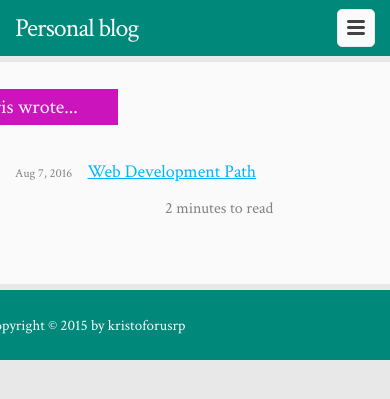
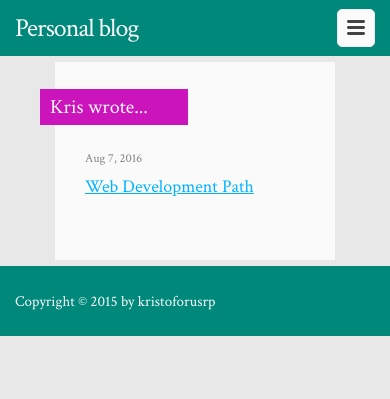
Before and after one commit to kru/kru.github.io, a Jekyll site: the page built from index.html, in a window 390 px wide. Shown: the top 399 px of the page. Built offline with Jekyll 4.4.1, drawn with Linux system fonts in a browser that asks for light colours.

Commit message:
Add responsive styles

```diff
--- a/_sass/_layout.scss
+++ b/_sass/_layout.scss
@@ -308,3 +308,97 @@ h2 .post-link {
         }
     }
 }
+
+@media only screen and (min-width: 320px) and (max-width: 479px) {
+    .page-content {
+        max-width: 250px;
+        padding-right: $spacing-unit / 2;
+        padding-left: $spacing-unit / 2;
+    }
+
+    .post-list {
+        margin-top: $spacing-unit / 2;
+    }
+
+    .post-link {
+        display: block;
+        font-size: 18px;
+    }
+
+    .time-count {
+        display: none;
+    }
+
+    .post-content {
+        margin: 0 auto 30px;
+        width: 250px;
+        font-size: 20px;
+        line-height: 1.625;
+
+        p {
+            padding-right: 20px;
+        }
+    }
+
+    .copyright p {
+        margin-left: $spacing-unit;
+    }
+}
+
+@media only screen and (min-width: 480px) and (max-width: 767px) {
+    .page-content {
+        max-width: 690px;
+        padding-right: $spacing-unit / 2;
+        padding-left: $spacing-unit / 2;
+    }
+
+    .post-list {
+        margin-top: $spacing-unit / 2;
+    }
+
+    .post-link {
+        display: block;
+        font-size: 18px;
+    }
+
+    .time-count {
+        display: none;
+    }
+
+    .copyright p {
+        margin-left: $spacing-unit;
+    }
+}
+
+@media only screen and (min-width: 768px) and (max-width: 960px) {
+    .page-content {
+        max-width: 690px;
+        padding-right: $spacing-unit / 2;
+        padding-left: $spacing-unit / 2;
+    }
+
+    .post-list {
+        margin-top: $spacing-unit / 2;
+    }
+
+    .post-link {
+        display: inline;
+        font-size: 18px;
+        padding-left: $spacing-unit / 2;
+    }
+
+    .post-content {
+        margin: 0 auto 30px;
+        width: 650px;
+        font-size: 20px;
+        line-height: 1.625;
+
+        p {
+            padding-right: 20px;
+        }
+    }
+
+    .copyright p {
+        margin-left: $spacing-unit;
+    }
+}
--- a/css/main.scss
+++ b/css/main.scss
@@ -31,6 +31,10 @@ $content-width:    960px;
 $on-palm:          600px;
 $on-laptop:        800px;
 
+$very-small-device:	480px;
+$small-device:	    640px;
+$medium-device:		768px;
+$medium-device2:	800px;
 
 
 // Use media queries like this:
```
